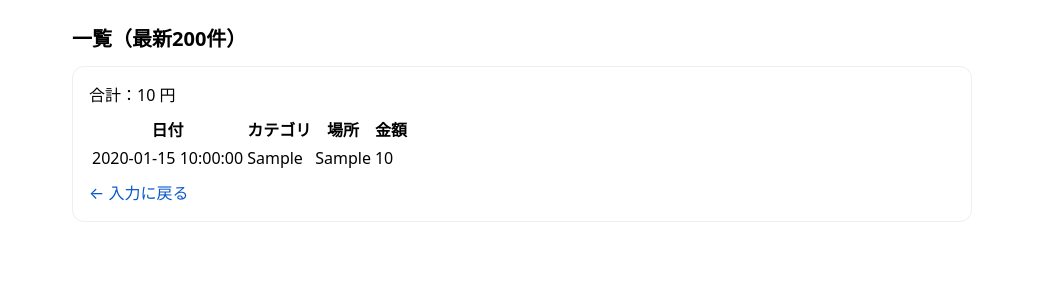
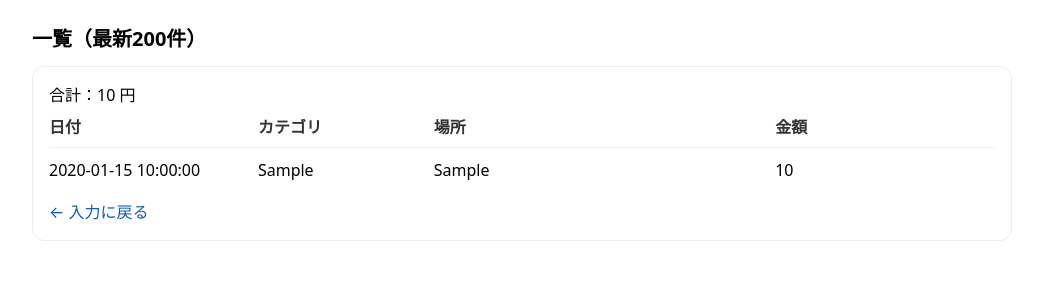
Before and after one commit to hedreec/htdocs, a PHP site: page /kakeibo/list.php in a window 1280 px wide. Shown: the top 300 px of the page, without its empty margins (118-1161 px from the left). Run offline with PHP 8.4, Linux system fonts and the light colour scheme; tables that the repository leaves empty or names only in its code hold one stand-in row (values such as "Sample post").

Commit message:
ソース更新

```diff
--- a/kakeibo/config.php
+++ b/kakeibo/config.php
@@ -1,6 +1,5 @@
 
 <?php
-// 環境に合わせて変更
 define('DB_HOST', '127.0.0.1');
 define('DB_NAME', 'kakeibo');
 define('DB_USER', 'root');
--- a/kakeibo/db.php
+++ b/kakeibo/db.php
@@ -1,7 +1,6 @@
 
 <?php
 require_once __DIR__ . '/config.php';
-
 function db() {
     static $pdo = null;
     if ($pdo === null) {
@@ -15,5 +14,4 @@ function db() {
     }
     return $pdo;
 }
-
 function h($s){ return htmlspecialchars((string)$s, ENT_QUOTES, 'UTF-8'); }
--- a/kakeibo/list.php
+++ b/kakeibo/list.php
@@ -1,11 +1,8 @@
 
 <?php
 require_once __DIR__ . '/db.php';
-
 $rows = db()->query('SELECT * FROM records ORDER BY event_date DESC, id DESC LIMIT 200')->fetchAll();
-
-$total = 0;
-foreach ($rows as $r) $total += (int)$r['amount'];
+$total = 0; foreach ($rows as $r) $total += (int)$r['amount'];
 ?>
 <!doctype html>
 <html lang="ja">
@@ -20,21 +17,18 @@ foreach ($rows as $r) $total += (int)$r['amount'];
   <h1>一覧（最新200件）</h1>
   <div class="card">
     <div>合計：<?= number_format($total) ?> 円</div>
-    <table style="margin-top:8px">
-      <thead>
-        <tr><th>日付</th><th>カテゴリ</th><th>場所</th><th>金額</th></tr>
-      </thead>
-      <tbody>
-        <?php foreach ($rows as $r): ?>
-          <tr>
-            <td><?= h($r['event_date']) ?></td>
-            <td><?= h($r['category']) ?></td>
-            <td><?= h($r['place']) ?></td>
-            <td><?= number_format((int)$r['amount']) ?></td>
-          </tr>
-        <?php endforeach; ?>
-      </tbody>
-    </table>
+    <div class="grid head" style="margin-top:8px">
+      <div>日付</div><div>カテゴリ</div><div>場所</div><div>金額</div><div></div>
+    </div>
+    <?php foreach ($rows as $r): ?>
+      <div class="grid row">
+        <div><?= h($r['event_date']) ?></div>
+        <div><?= h($r['category']) ?></div>
+        <div><?= h($r['place']) ?></div>
+        <div><?= number_format((int)$r['amount']) ?></div>
+        <div></div>
+      </div>
+    <?php endforeach; ?>
     <div style="margin-top:8px"><a href="index.php">← 入力に戻る</a></div>
   </div>
 </div>
--- a/kakeibo/styles.css
+++ b/kakeibo/styles.css
@@ -1,7 +1,7 @@
 
 *{box-sizing:border-box}
 body{font-family:system-ui, -apple-system, Segoe UI, Roboto, Helvetica, Arial; margin:24px; line-height:1.5}
-.container{max-width:900px;margin:0 auto}
+.container{max-width:980px;margin:0 auto}
 h1{font-size:20px;margin-bottom:12px}
 .card{border:1px solid #eee;border-radius:12px;padding:16px;margin-bottom:16px}
 input,select,button{padding:8px;border:1px solid #ddd;border-radius:8px;width:100%}
@@ -10,15 +10,22 @@ a:hover{text-decoration:underline}
 .ok{background:#f2fff2;border:1px solid #d6f5d6;padding:10px;border-radius:10px;margin-bottom:10px}
 .ng{background:#fff3f3;border:1px solid #ffd6d6;padding:10px;border-radius:10px;margin-bottom:10px}
 
-.grid{display:grid;grid-template-columns: 160px 140px 1fr 140px 44px;gap:10px;align-items:center}
+.grid{display:grid;grid-template-columns:
+  minmax(160px, 1.2fr)
+  minmax(120px, 1fr)
+  minmax(220px, 2fr)
+  minmax(120px, 1fr)
+  44px;
+gap:10px;align-items:center}
 .head{font-weight:600;color:#333;margin-bottom:8px}
 .row{padding:10px 0;border-top:1px solid #f0f0f0}
 .row:first-of-type{border-top:none}
 .btn{cursor:pointer}
 .action-bar{display:flex;gap:10px;margin-top:12px;align-items:center}
 .to-list{margin-left:auto}
+button.remove{width:44px; height:38px; display:inline-flex; align-items:center; justify-content:center}
 
-@media (max-width: 720px){
+@media (max-width: 560px){
   .grid{grid-template-columns: 1fr}
   .head{display:none}
   .row{border:1px solid #f3f3f3;border-radius:10px;padding:12px}
```
Also changed, not shown: kakeibo/app.js (+10 -6 lines), kakeibo/index.php (+5 -2 lines), kakeibo/save.php (+10 -27 lines), 1 other file.
